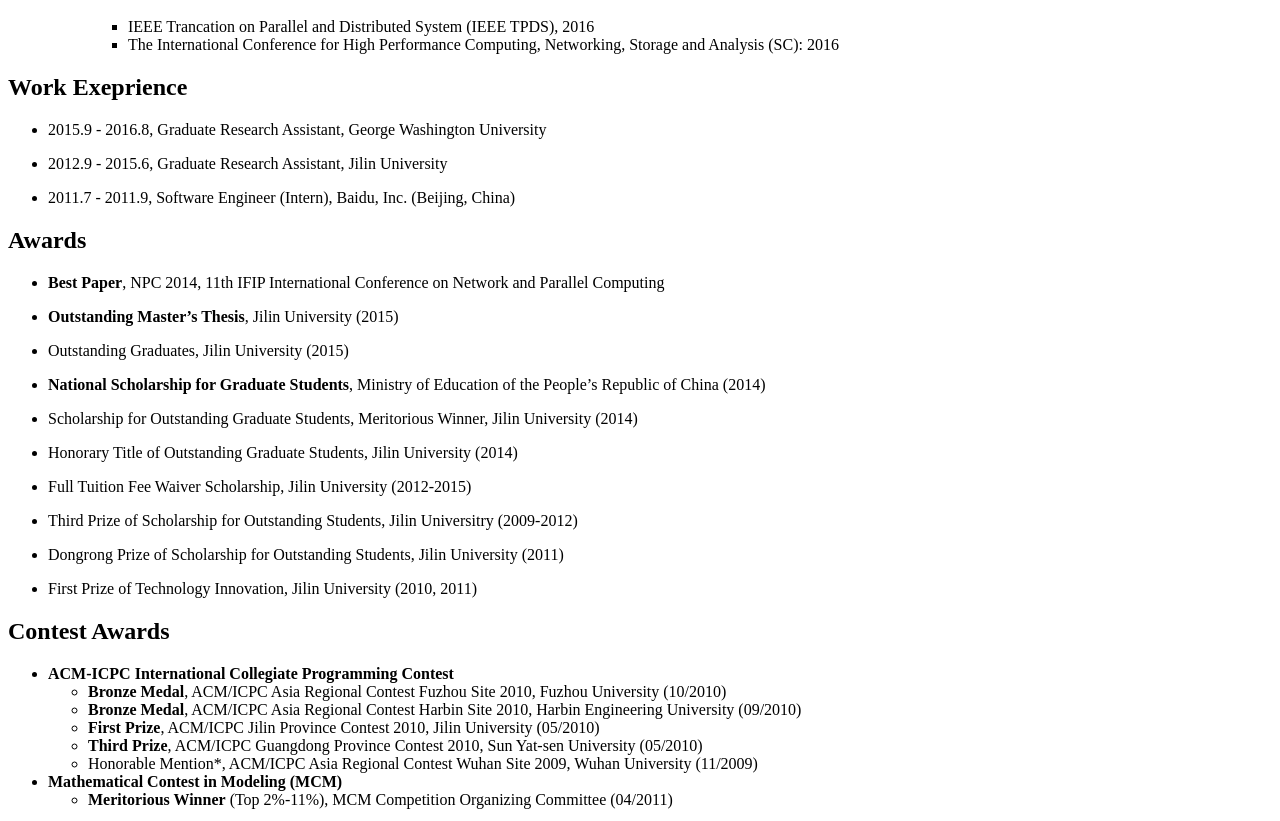
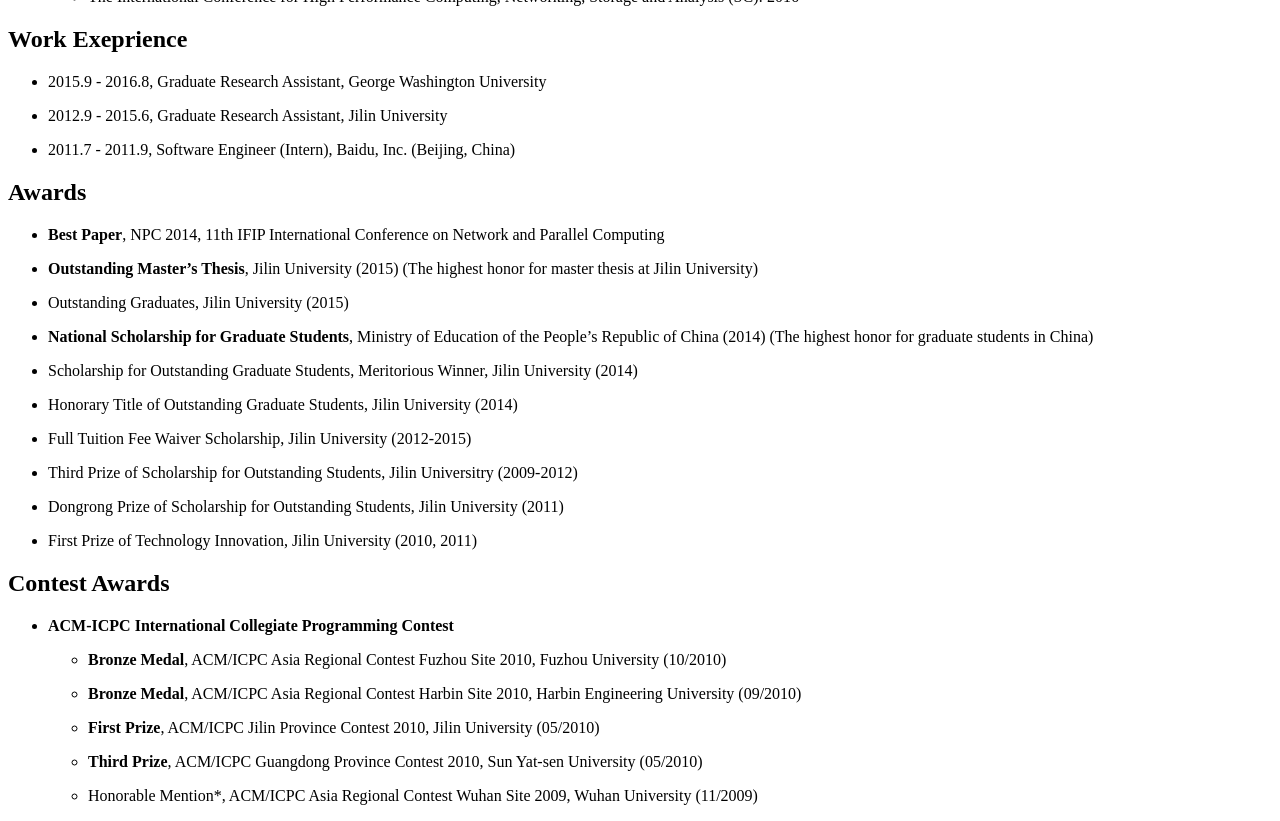
Before and after one commit to yuede/yuede.github.io, a Jekyll site: the page built from index.md, in a window 1280 px wide and 900 px high, scrolled down 966 px, cut to the strip 0-821 px from the top of the window. Built offline with Jekyll 4.4.1, drawn with Linux system fonts in a browser that asks for light colours; nearby versions of some CDN libraries.

Commit message:
update resume 6

```diff
--- a/index.md
+++ b/index.md
@@ -37,7 +37,7 @@
 * **Reviewer**
     * Security and Communication Networks (SCN): 2016, 2015, 2014
 
-  * **External Reviewer**
+* **External Reviewer**
     * IEEE Trancation on Parallel and Distributed System (IEEE TPDS), 2016
     * The International Conference for High Performance Computing, Networking, Storage and Analysis (SC): 2016
 
@@ -51,11 +51,11 @@
 ## Awards
 * **Best Paper**, NPC 2014, 11th IFIP International Conference on Network and Parallel Computing
 
-* **Outstanding Master's Thesis**, Jilin University (2015)
+* **Outstanding Master's Thesis**, Jilin University (2015) (The highest honor for master thesis at Jilin University)
 
 * Outstanding Graduates, Jilin University (2015)
 
-* **National Scholarship for Graduate Students**, Ministry of Education of the People's Republic of China (2014)
+* **National Scholarship for Graduate Students**, Ministry of Education of the People's Republic of China (2014) (The highest honor for graduate students in China)
 
 * Scholarship for Outstanding Graduate Students, Meritorious Winner, Jilin University (2014)
 
@@ -72,9 +72,13 @@
 ## Contest Awards
   * **ACM-ICPC International Collegiate Programming Contest**
     * **Bronze Medal**, ACM/ICPC Asia Regional Contest Fuzhou Site 2010, Fuzhou University (10/2010)
+
     * **Bronze Medal**, ACM/ICPC Asia Regional Contest Harbin Site 2010, Harbin Engineering University (09/2010)
+
     * **First Prize**, ACM/ICPC Jilin Province Contest 2010, Jilin University (05/2010)
+
     * **Third Prize**, ACM/ICPC Guangdong Province Contest 2010, Sun Yat-sen University (05/2010)
+
     * Honorable Mention*, ACM/ICPC Asia Regional Contest Wuhan Site 2009, Wuhan University (11/2009)
   * **Mathematical Contest in Modeling (MCM)**
     * **Meritorious Winner** (Top 2%-11%), MCM Competition Organizing Committee (04/2011)
```
